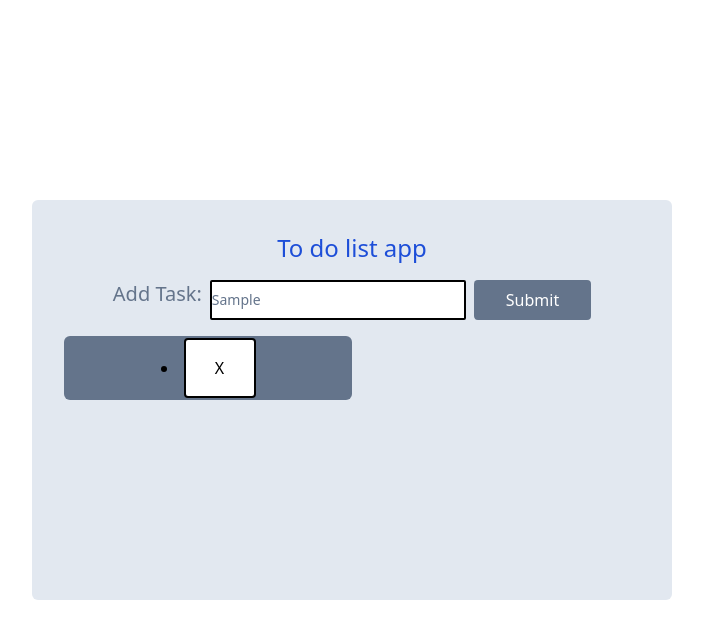
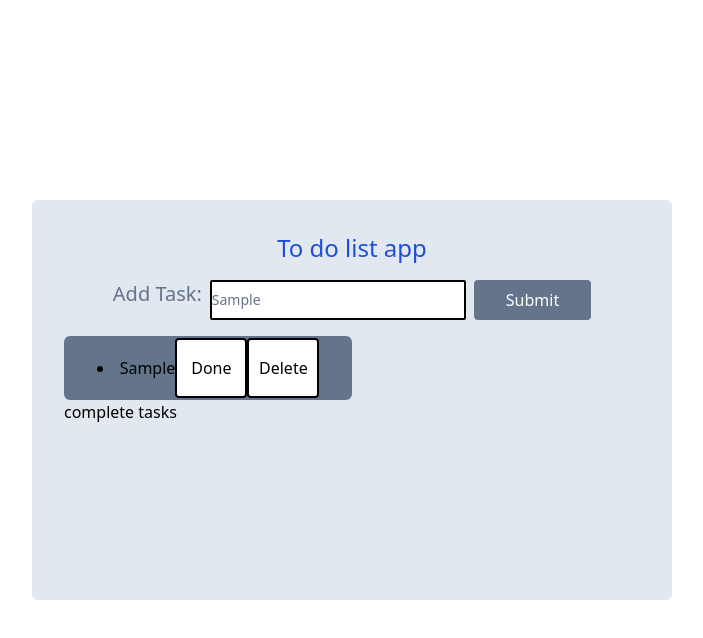
Before and after one commit to NjeruKariuki/react-todo-app, a React (Create React App) app: page / in a window 1280 px wide. Both pictures are taken after typing "Sample" into the empty fields and a click on the button "Submit". Shown: the top 638 px of the page, without its empty margins (288-991 px from the left). Built offline with nearby package versions, Linux system fonts and the light colour scheme.

Commit message:
delete tasks and mark as complete

```diff
--- a/src/App.js
+++ b/src/App.js
@@ -5,13 +5,33 @@ function App() {
   //tasks array and is complete status states
   const [todolist, setToDoList] = useState([]);
   const [newTask, setNewTask] = useState("");
-  const [isComplete, toggleComplete] = useState(false);
-
 
 
   const addTask = (e) => {
     e.preventDefault();
-    setToDoList([...todolist, newTask]);
+    const task = {
+      id: todolist.length === 0 ? 1 : todolist[todolist.length - 1].id + 1,
+      complete: false,
+      taskName: newTask,
+    };
+    setToDoList([...todolist, task]);
+  }
+
+  const handleDelete = (id) => {
+    setToDoList(todolist.filter((task)=>task.id!== id));
+  }
+  console.log(todolist)
+
+  const toggleComplete = (id) => {
+    setToDoList(
+      todolist.map((task) =>{
+        if(task.id === id){
+          return {...task, complete: true};
+        } else{
+          return task;
+        }
+      })
+    )
   }
 
   const handleChange = (e) => {
@@ -31,7 +51,17 @@ function App() {
 
         <div className="tasks">
           {todolist.map((task)=>{
-            return <Task task={task} />
+            return <Task task={task} toggleComplete={toggleComplete} handleDelete = {handleDelete} />
+          })}
+        </div>
+        <div className="complete">
+          <h3>complete tasks</h3>
+        {todolist.map((task)=>{
+          if (task.complete === true){
+            return <Task task={task} toggleComplete={toggleComplete} handleDelete = {handleDelete} />
+          }else {
+            return null;
+          }
           })}
         </div>
       </div>
--- a/src/assets/Task.jsx
+++ b/src/assets/Task.jsx
@@ -2,13 +2,11 @@ import React from 'react'
 
 function Task(props) {
 
-    const handleDelete = (props) => {
-
-    }
   return (
-    <div className="bg-slate-500 rounded-md h-16 w-1/2 flex justify-center items-center">
-        <li>{props.task.name}</li>
-        <button className="h-auto w-1/4 p-4 flex justify-center items-center bg-white rounded border-black border-2 text-black" type="submit" onClick={handleDelete}>X</button>
+    <div className="bg-slate-500 rounded-md h-16 w-1/2 flex justify-center items-center none">
+        <li>{props.task.taskName}</li>
+        <button className="h-auto w-1/4 p-4 flex justify-center items-center bg-white rounded border-black border-2 text-black" type="submit" onClick={()=> props.toggleComplete(props.task.id)}>Done</button>
+        <button className="h-auto w-1/4 p-4 flex justify-center items-center bg-white rounded border-black border-2 text-black" type="submit" onClick={() => props.handleDelete(props.task.id)}>Delete</button>
     </div>
   )
 }
```
